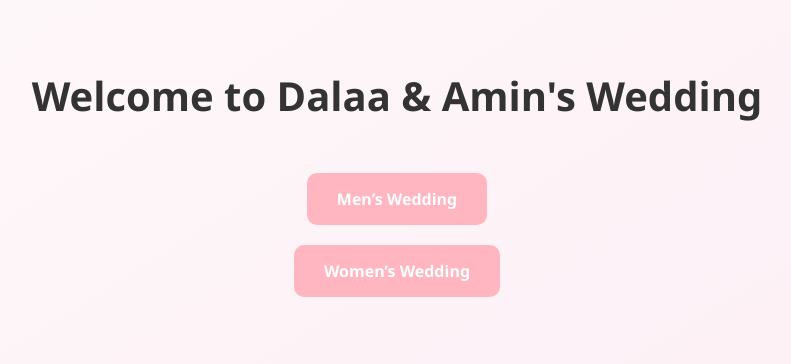
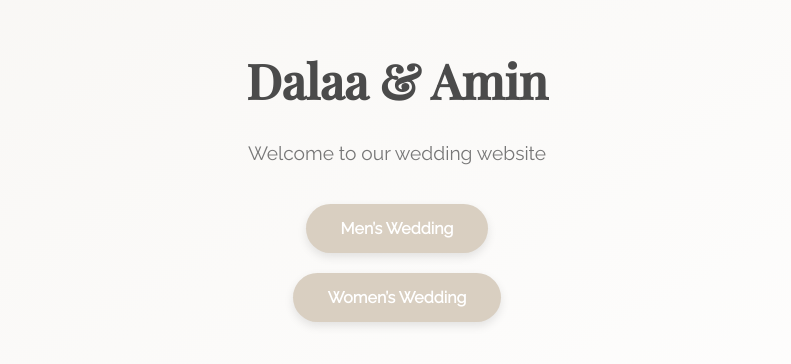
Before and after one commit to AminBukhari/DalaAminWedding, a plain HTML site: page index.html in a window 1280 px wide. Shown: the part 226-590 px from the top of the page, without its empty margins (243-1034 px from the left). Drawn offline with nearby package versions, Linux system fonts and the light colour scheme.

Commit message:
Updated index page with neutral theme and animations

```diff
--- a/index.html
+++ b/index.html
@@ -6,42 +6,71 @@
   <title>Dalaa & Amin's Wedding</title>
   <link rel="stylesheet" href="style.css" />
   <style>
+    @import url('https://fonts.googleapis.com/css2?family=Playfair+Display:wght@500&family=Raleway:wght@400&display=swap');
+
     body {
-      font-family: 'Segoe UI', sans-serif;
-      background: linear-gradient(to bottom right, #fffafc, #fceef4);
+      margin: 0;
+      padding: 0;
+      height: 100vh;
+      background: linear-gradient(to bottom right, #f7f5f2, #fff);
+      font-family: 'Raleway', sans-serif;
       display: flex;
-      flex-direction: column;
       justify-content: center;
       align-items: center;
-      height: 100vh;
-      margin: 0;
       text-align: center;
+      flex-direction: column;
+      color: #333;
     }
 
     h1 {
-      font-size: 2.5em;
-      margin-bottom: 40px;
+      font-family: 'Playfair Display', serif;
+      font-size: 3em;
+      margin-bottom: 10px;
+      color: #4b4b4b;
+      animation: fadeIn 1s ease-out;
+    }
+
+    p {
+      font-size: 1.2em;
+      margin-bottom: 30px;
+      color: #777;
+      animation: fadeIn 1.5s ease-out;
     }
 
     .btn {
       display: inline-block;
       margin: 10px;
-      padding: 15px 30px;
-      background-color: #ffb6c1;
-      color: white;
+      padding: 15px 35px;
+      background: #d9cfc1;
+      color: #fff;
+      font-weight: bold;
       text-decoration: none;
-      font-weight: bold;
-      border-radius: 10px;
-      transition: background 0.3s;
+      font-size: 1em;
+      border-radius: 30px;
+      box-shadow: 0 4px 10px rgba(0, 0, 0, 0.1);
+      transition: all 0.3s ease-in-out;
+      animation: slideUp 2s ease;
     }
 
     .btn:hover {
-      background-color: #ff9bb2;
+      background: #b4aa9e;
+      transform: scale(1.05);
+    }
+
+    @keyframes fadeIn {
+      from { opacity: 0; transform: translateY(-10px); }
+      to { opacity: 1; transform: translateY(0); }
+    }
+
+    @keyframes slideUp {
+      from { opacity: 0; transform: translateY(20px); }
+      to { opacity: 1; transform: translateY(0); }
     }
   </style>
 </head>
 <body>
-  <h1>Welcome to Dalaa & Amin's Wedding</h1>
+  <h1>Dalaa & Amin</h1>
+  <p>Welcome to our wedding website</p>
   <a href="men.html" class="btn">Men’s Wedding</a>
   <a href="women.html" class="btn">Women’s Wedding</a>
 </body>
```
